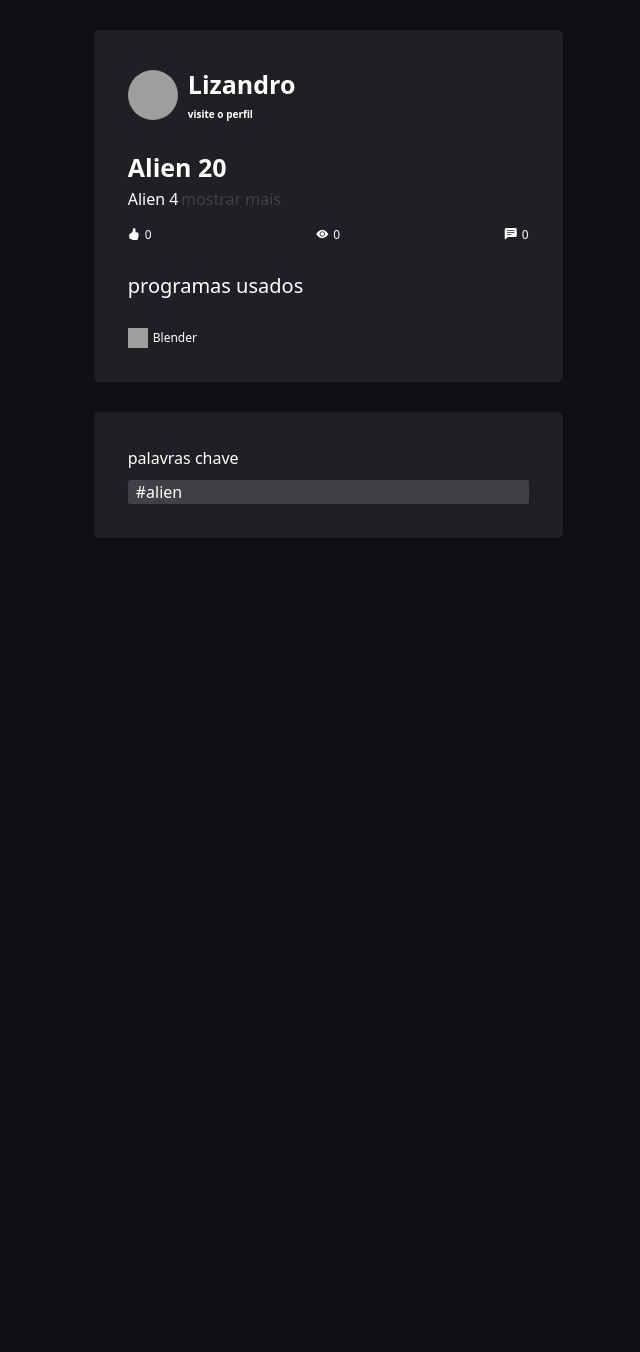
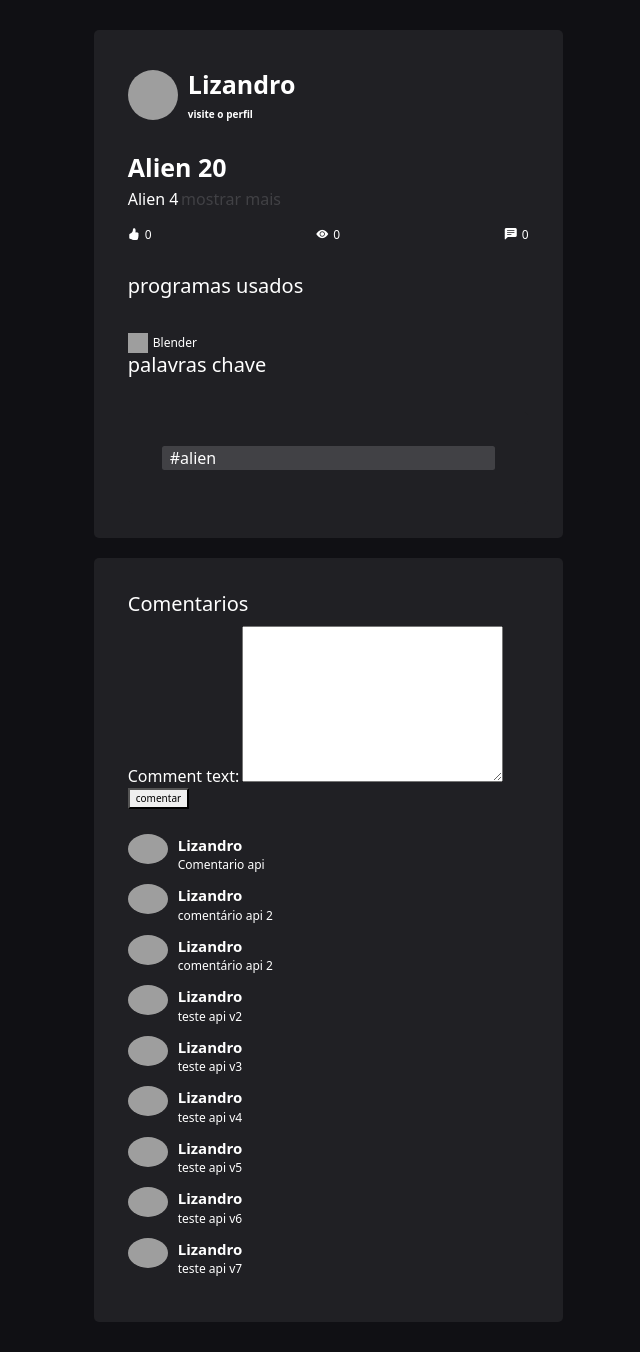
Before and after one commit to Atividades-Lizandro-ADS/Portflow, a Django app: page /postagem/20 in a window 1280 px wide. Shown: the whole page, without its empty margins (640-1280 px from the left). Before the commit the page ends 538 px from the top, so only its background shows below. Run offline with Django 5.2, Linux system fonts and the light colour scheme; a user stored in the database is signed in; data comes from the database, SQL or seed files in the repository; both versions use the stored data as it was after the commit; data that the repository does not hold is empty; grey boxes are pictures that could not be loaded.

Commit message:
feature: endpoint comments

```diff
--- a/post_art/admin.py
+++ b/post_art/admin.py
@@ -1,5 +1,5 @@
 from django.contrib import admin
-from .models import PostArt,UsedPrograms,Profile,Category,PostImages
+from .models import PostArt,UsedPrograms,Profile,Category,PostImages,Comments
 
 
 admin.site.register(PostArt)
@@ -8,3 +8,4 @@ admin.site.register(UsedPrograms)
 admin.site.register(PostImages)
 admin.site.register(Profile)
 admin.site.register(Category)
+admin.site.register(Comments)
--- a/post_art/api_urls.py
+++ b/post_art/api_urls.py
@@ -1,5 +1,5 @@
 from django.urls import path
-from .views import PostArtView,PostsArtView,PostArtViewset,PostsArtViewRefresh
+from .views import PostArtView,PostsArtView,PostArtViewset,PostsArtViewRefresh,add_comment
 
 from rest_framework.routers import SimpleRouter
 router=SimpleRouter()
@@ -9,4 +9,5 @@ urlpatterns = [
     path('posts/',PostsArtView.as_view(),name='posts'),
     path('posts/refresh',PostsArtViewRefresh.as_view(),name='post_refresh'),
     path('posts/<int:pk>',PostArtView.as_view(),name='post'),
+    path('posts/comment',add_comment.as_view(),name='add_comment')
 ]
--- a/post_art/forms.py
+++ b/post_art/forms.py
@@ -1,9 +1,10 @@
 from django.forms.models import ModelForm
-from .models import PostArt,Profile
+from .models import PostArt,Profile,Comments
 from django.forms import CharField,Textarea,RadioSelect,ModelChoiceField
 
 
 class PostForm(ModelForm):
+
 
     programs=CharField(widget=Textarea)
     #como editar modelchoice para radio button
@@ -23,3 +24,11 @@ class PostForm(ModelForm):
     def clean_post_thumb(self):
         print(self.cleaned_data.get('post_thumb'))
         return self.cleaned_data.get('post_thumb')
+
+class CommentForm(ModelForm):
+    class Meta:
+        model=Comments
+        fields=['comment_text']
+
+    # def __init__(self, comment_owner):
+    #     super().__init__()
--- a/post_art/models.py
+++ b/post_art/models.py
@@ -83,3 +83,13 @@ class PostArt(BasePost):
 
     def __str__(self) -> str:
         return self.tittle
+
+
+class Comments(models.Model):
+    comment_owner=models.ForeignKey(Profile,on_delete=models.CASCADE)
+    comment_post=models.ForeignKey(PostArt,on_delete=models.CASCADE)
+    comment_text=models.TextField()
+
+
+    def __str__(self):
+        return self.comment_text
--- a/post_art/static/infinite_scroll.js
+++ b/post_art/static/infinite_scroll.js
@@ -4,6 +4,8 @@ let loading = false;
 const postsContainer = document.getElementById('posts-container');
 let api_url=postsContainer.getAttribute('data-api-url')
 postsContainer.removeAttribute('data-api-url')
+
+
 
 $(window).scroll(function(){
     if(page!=0 && $(window).scrollTop()+$(window).height() == $(document).height()){
--- a/post_art/templates/post_art/post_details.html
+++ b/post_art/templates/post_art/post_details.html
@@ -1,5 +1,8 @@
 {%extends 'base.html'%}
 {%load static%}
+{%block head%}
+<script src="https://code.jquery.com/jquery-3.6.0.min.js"></script>
+{%endblock%}
 
 {%block content%}
 <main class="container">
@@ -90,11 +93,12 @@
 
                     {%endfor%}
                     </div>
-                    </div>
 
+
+
+                    <h4>palavras chave</h4>
                     <!--palavras chave-->
                     <div class="post-card mt-5">
-                        <p>palavras chave</p>
                         <div class="container">
                             <div class="row gap-3 justify-content-around">
                                 {%for k in keywords%}
@@ -105,6 +109,32 @@
 
                     </div>
 
+
+
+            </div>
+
+            <div class="post-card gap-2">
+                <h4>Comentarios</h4>
+                <!--comentários-->
+                {%if request.user.profile%}
+                <form action="" data-post-id="{{post.id}}" data-profile-id="{{request.user.profile.id}}" data-comment-api-url="{%url 'add_comment'%}" data-token="{{csrf_token}}" id="comment_form">
+                    {{form}}
+                    <button type="submit">comentar</button>
+                </form>
+                {%endif%}
+                <br>
+                <div id="comment_div">
+                    {%for comment in post.comments_set.all%}
+                    <div class="comment">
+                        <img src="{{comment.comment_owner.user_picture.url}}" alt="">
+                        <div>
+                            <a href="{%url 'profile_index' comment.comment_owner.id%}">{{comment.comment_owner}}</a>
+                            <p>{{comment}}</p>
+                        </div>
+                    </div>
+
+                    {%endfor%}
+                </div>
             </div>
 
 
@@ -115,6 +145,7 @@
 
 </main>
 
+<script src="{%static 'js/comment.js' %}"></script>
 
 
 
--- a/post_art/urls.py
+++ b/post_art/urls.py
@@ -1,9 +1,10 @@
 from django.urls import path
-from .views import Index,postPost,post_details
+from .views import Index,postPost,post_details,profile_index
 
 
 urlpatterns = [
     path('',Index,name='index'),
     path('postagem/',postPost,name='postPost'),
     path('postagem/<int:post_pk>',post_details,name='post_details'),
+    path('profile/<int:profile_pk>',profile_index,name='profile_index')
 ]
--- a/post_art/views.py
+++ b/post_art/views.py
@@ -1,13 +1,16 @@
 from django.shortcuts import render,HttpResponse
-from .models import PostArt,UsedPrograms
-from .forms import PostForm
+from .models import PostArt,UsedPrograms,Profile,Comments
+from .forms import PostForm,CommentForm
 from django.contrib.auth.decorators import login_required
 
-from rest_framework import generics
+from rest_framework import generics,permissions,authentication
 from rest_framework import viewsets
 
-from .serializers import PostArtSerializers,PostArtSerializerRefresh
+from .serializers import PostArtSerializers,PostArtSerializerRefresh,CommentSerializer
 from rest_framework.pagination import PageNumberPagination
+from rest_framework.decorators import api_view
+from rest_framework.response import Response
+from rest_framework import status
 
 
 def Index(request):
@@ -49,11 +52,15 @@ def post_details(request,post_pk):
     keywords=post.keywords.split("#")
     keywords=filter(None,keywords)
 
-
-    return render(request,'post_art/post_details.html',{'post':post,'keywords':keywords})
+    form=CommentForm()
 
 
+    return render(request,'post_art/post_details.html',{'post':post,'keywords':keywords,'form':form})
 
+
+def profile_index(request,profile_pk):
+    profile=Profile.objects.get(id=profile_pk)
+    return HttpResponse(profile)
 
 
 
@@ -85,8 +92,24 @@ class PostArtView(generics.RetrieveUpdateDestroyAPIView):
     queryset=posts=PostArt.objects.all()
     serializer_class=PostArtSerializers
 
-    def get(self, request, *args, **kwargs):
-        return super().get(request, *args, **kwargs)
+
+class add_comment(generics.CreateAPIView):
+    serializer_class=CommentSerializer
+    authentication_classes=[authentication.SessionAuthentication]
+    permission_classes=[permissions.IsAuthenticated]
+
+    def perform_create(self, serializer):
+        serializer.save(comment_owner=self.request.user.profile)
+
+    def create(self, request, *args, **kwargs):
+        response= super().create(request, *args, **kwargs)
+
+        response.data['owner']={
+            'user_picture':request.user.profile.user_picture.url,
+            'username':request.user.profile.first_name,
+            'user_id':request.user.profile.id
+        }
+        return response
 
 
 """API v2"""
--- /dev/null
+++ b/templates/static/js/comment.js
@@ -0,0 +1,50 @@
+const comment_form=$('#comment_form')
+const post_id=parseInt(comment_form.attr('data-post-id'))
+comment_form.removeAttr('data-post-id')
+let comment_div=document.getElementById('comment_div')
+
+const profile_id=parseInt(comment_form.attr('data-profile-id'))
+comment_form.removeAttr('data-profile-id')
+
+const api_url=comment_form.attr('data-comment-api-url')
+comment_form.removeAttr('data-comment-api-url')
+
+let token=comment_form.attr('data-token')
+comment_form.removeAttr('data-token')
+
+
+
+
+comment_form.on('submit',function(event){
+    event.preventDefault()
+
+    let formdata=comment_form.serializeArray()
+    formdata.push({ name: 'comment_owner', value: profile_id });
+    formdata.push({ name: 'comment_post', value: post_id });
+
+    $.ajax({
+        type:'POST',
+        url:api_url,
+        headers:{
+            'X-CSRFToken':token
+        },
+        data:formdata,
+        success:function(data){
+            const comment=document.createElement('div');
+            $('#id_comment_text').val('')
+            comment.innerHTML=
+            `
+                        <img src="${data.owner.user_picture}" alt="">
+                        <div>
+                            <a href="/profile/${data.owner.user_id}">${data.owner.username}</a>
+                            <p>${data.comment_text}</p>
+                        </div>
+            `;
+            comment.className="comment"
+            comment_div.insertBefore(comment,comment_div.firstChild);
+        },
+        error: function(error){
+            console.log('Erro', error)
+        },
+    })
+})
--- a/templates/static/portfolio_base_style.css
+++ b/templates/static/portfolio_base_style.css
@@ -40,14 +40,17 @@ body{
 
 
 .post-side{
-
-
+    display: flex;
+    flex-direction: column;
+    gap: 2rem;
 }
 
 .post-side .post-card{
     background-color: var(--light-bg);
     border-radius: .5rem;
     padding: 3.4rem;
+    display: flex;
+    flex-direction: column;
 
 }
 
@@ -121,3 +124,23 @@ a{
 .flex{
     display: flex;
 }
+
+
+.comment{
+    display: flex;
+    gap: 1rem;
+    align-items: start;
+}
+
+.comment a{
+    font-size: 1.5rem;
+}
+
+.comment p{
+    font-size: 1.2rem;
+}
+.comment img{
+    width: auto;
+    height: 3rem;
+    border-radius: 50%;
+}
```
Also changed, not shown: post_art/serializers.py (+11 -1 lines), db.sqlite3, post_art/migrations/0003_comments.py (added).
